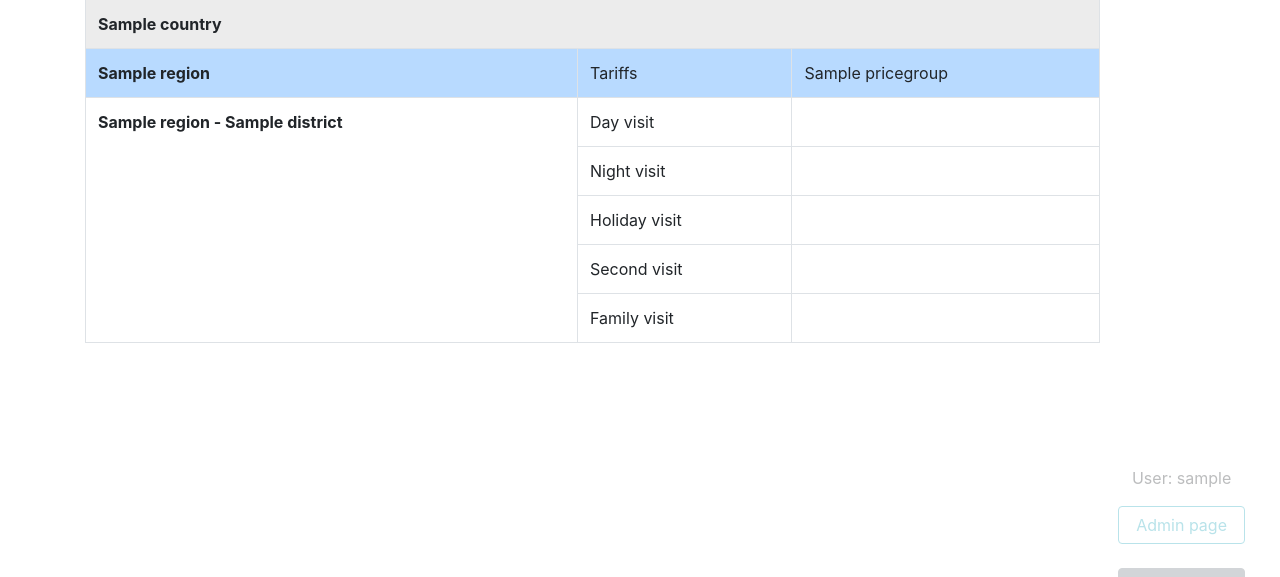
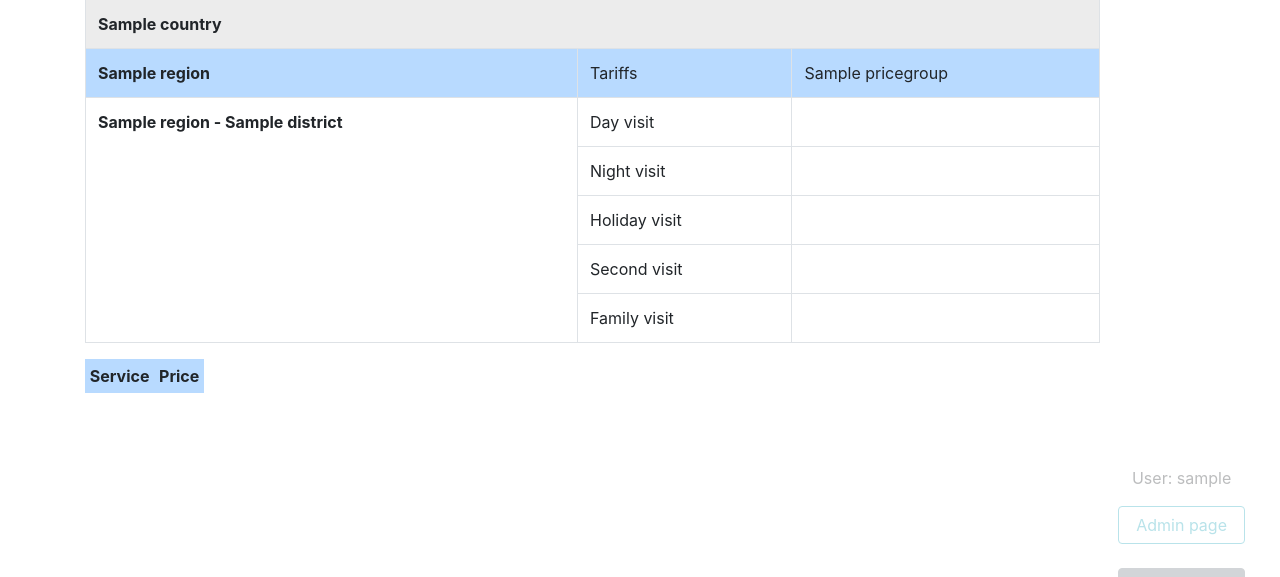
Before and after one commit to yakusevv/django_medical_reports, a Django app: page /reports/price_table/1 in a window 1280 px wide. Shown: the part 121-698 px from the top of the page. Run offline with Django 3.2, Linux system fonts and the light colour scheme; a user stored in the database is signed in; tables that the repository leaves empty hold one stand-in row (values such as "Sample post"); lists and menus that the app fills with data are empty; some libraries are stand-ins or nearby versions.

Commit message:
Adding 'country' and 'kind_of_visit' properties to Service

```diff
--- a/reports/models.py
+++ b/reports/models.py
@@ -92,7 +92,7 @@ class Report(models.Model):
     KINDS_OF_VISITS = [
             ('D', 'Standard day visit'),
             ('N', 'Night visit'),
-            ('f', 'Holiday visit'),
+            ('H', 'Holiday visit'),
             ('F', 'Family visit'),
             ('S', 'Second visit'),
         ]
@@ -141,25 +141,33 @@ class AdditionalImage(models.Model):
     image = models.ImageField(upload_to=get_image_path)
     position = models.IntegerField(blank=False)
 
+'''
 
+    Every country has a list of services with prices for each.
+    Some of services has a kind_of_visit property - it's a "visit" services.
+
+'''
 class Service(models.Model):
     name = models.CharField(max_length=50)
+    kind_of_visit = models.CharField(max_length=1, choices=Report.KINDS_OF_VISITS, blank=True)
+    country = models.ForeignKey(Country, on_delete=models.CASCADE, related_name='services', default=1)
     price = models.DecimalField(max_digits=8, decimal_places=2 )
 
     def __str__(self):
-        return self.name
+        return self.country.name + ' - ' + self.name
 
 
 class ServiceItem(models.Model):
     report = models.ForeignKey(Report, related_name='service_items', on_delete=models.CASCADE)
     service = models.ForeignKey(Service, related_name='items', on_delete=models.CASCADE)
+    service_price = models.DecimalField(max_digits=8, decimal_places=2, default=0)
     quantity = models.PositiveIntegerField(default=1)
 
     def __str__(self):
         if self.quantity > 1:
-            return str(self.service) + ' [{}]'.format(self.quantity)
+            return str(self.service.name) + ' [{}]'.format(self.quantity)
         return self.service.name
 
     @property
     def cost(self):
-        return self.service.price * self.quantity
+        return self.service_price * self.quantity
--- a/reports/templates/reports/price_table_view.html
+++ b/reports/templates/reports/price_table_view.html
@@ -85,6 +85,20 @@
     {% endfor %}
 
 </table>
+<table class='table-sm'>
+  <tr class='table-primary'>
+    <th> Service </th>
+    <th> Price </th>
+  </tr>
+  {% for service in object.services.all %}
+    {% if not service.kind_of_visit %}
+    <tr>
+      <td>{{service.name }}</td>
+      <td>{{ service.price }}</td>
+    </tr>
+    {% endif %}
+  {% endfor %}
+</table>
 
 
 
```
Also changed, not shown: reports/migrations/0006_auto_20190811_1329.py (added), reports/migrations/0007_auto_20190811_1523.py (added), reports/migrations/0008_auto_20190811_1525.py (added), reports/migrations/0009_auto_20190811_1526.py (added).
